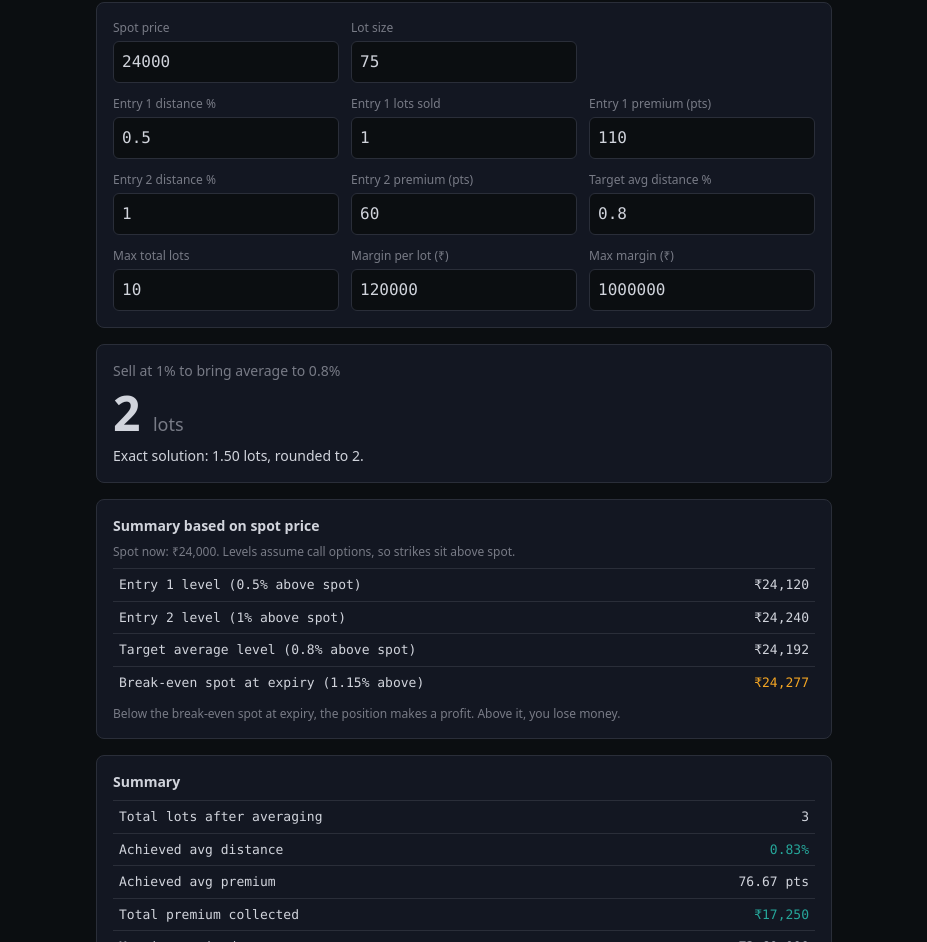
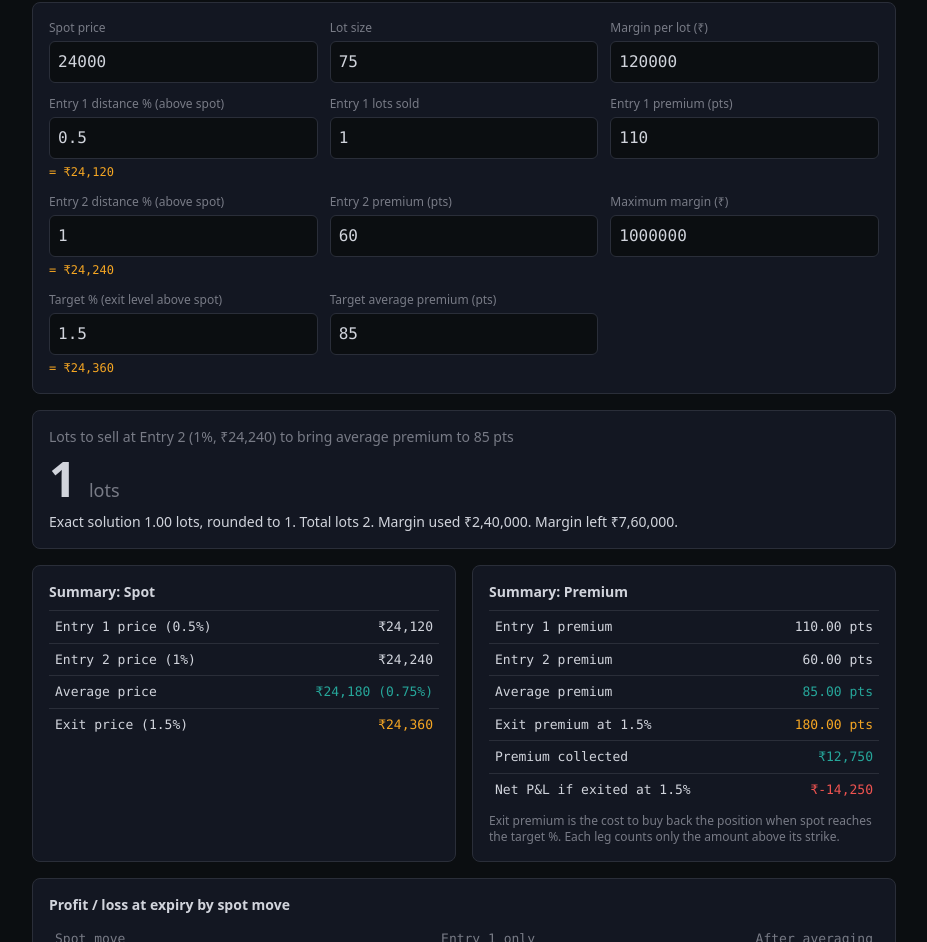
Before and after one commit to premg001/OptionSellingCalculator, a plain HTML site: page Option_Averaging_Simple.html in a window 1280 px wide. Shown: the part 58-1000 px from the top of the page, without its empty margins (176-1103 px from the left). Drawn offline with nearby package versions, Linux system fonts and the light colour scheme.

Commit message:
Replace calculator with premium-target model
Co-authored-by: Copilot <223556219+Copilot@users.noreply.github.com>

```diff
--- a/Option_Averaging_Simple.html
+++ b/Option_Averaging_Simple.html
@@ -11,6 +11,7 @@
   .lbl { display:block; font-size:12px; color:#787b86; margin-bottom:4px; }
   .inp { width:100%; background:#0b0e11; border:1px solid #2a2e39; border-radius:6px; padding:8px; color:#d1d4dc; font-family:ui-monospace,Menlo,monospace; outline:none; }
   .inp:focus { border-color:#2962ff; }
+  .hint { display:block; margin-top:4px; font-family:ui-monospace,Menlo,monospace; font-size:12px; color:#f5a623; min-height:16px; }
   .up { color:#26a69a; } .down { color:#ef5350; } .warn { color:#f5a623; } .muted { color:#787b86; }
   table { width:100%; border-collapse:collapse; font-family:ui-monospace,Menlo,monospace; font-size:13px; }
   th { text-align:right; color:#787b86; font-weight:normal; padding:6px; }
@@ -19,43 +20,43 @@
 </style>
 </head>
 <body class="antialiased">
-<div class="mx-auto max-w-3xl space-y-4 p-4">
+<div class="mx-auto max-w-4xl space-y-4 p-4">
 
   <h1 class="text-lg font-semibold">Option Averaging Calculator</h1>
 
   <!-- INPUTS -->
   <div class="card grid grid-cols-2 gap-3 md:grid-cols-3">
-    <label><span class="lbl">Spot price</span><input id="spot" type="number" class="inp" value="24000"></label>
-    <label><span class="lbl">Lot size</span><input id="lot" type="number" class="inp" value="75"></label>
-    <div></div>
+    <label><span class="lbl">Spot price</span><input id="spot" type="number" step="any" class="inp" value="24000"></label>
+    <label><span class="lbl">Lot size</span><input id="lot" type="number" step="1" class="inp" value="75"></label>
+    <label><span class="lbl">Margin per lot (₹)</span><input id="mpl" type="number" step="any" class="inp" value="120000"></label>
 
-    <label><span class="lbl">Entry 1 distance %</span><input id="d1" type="number" step="any" class="inp" value="0.5"></label>
-    <label><span class="lbl">Entry 1 lots sold</span><input id="l1" type="number" class="inp" value="1"></label>
+    <label><span class="lbl">Entry 1 distance % (above spot)</span><input id="d1" type="number" step="any" class="inp" value="0.5"><span id="d1px" class="hint"></span></label>
+    <label><span class="lbl">Entry 1 lots sold</span><input id="l1" type="number" step="1" class="inp" value="1"></label>
     <label><span class="lbl">Entry 1 premium (pts)</span><input id="p1" type="number" step="any" class="inp" value="110"></label>
 
-    <label><span class="lbl">Entry 2 distance %</span><input id="d2" type="number" step="any" class="inp" value="1"></label>
+    <label><span class="lbl">Entry 2 distance % (above spot)</span><input id="d2" type="number" step="any" class="inp" value="1"><span id="d2px" class="hint"></span></label>
     <label><span class="lbl">Entry 2 premium (pts)</span><input id="p2" type="number" step="any" class="inp" value="60"></label>
-    <label><span class="lbl">Target avg distance %</span><input id="t" type="number" step="any" class="inp" value="0.8"></label>
+    <label><span class="lbl">Maximum margin (₹)</span><input id="maxM" type="number" step="any" class="inp" value="1000000"></label>
 
-    <label><span class="lbl">Max total lots</span><input id="maxLots" type="number" class="inp" value="10"></label>
-    <label><span class="lbl">Margin per lot (₹)</span><input id="mpl" type="number" class="inp" value="120000"></label>
-    <label><span class="lbl">Max margin (₹)</span><input id="maxM" type="number" class="inp" value="1000000"></label>
+    <label><span class="lbl">Target % (exit level above spot)</span><input id="tpct" type="number" step="any" class="inp" value="1.5"><span id="tpx" class="hint"></span></label>
+    <label><span class="lbl">Target average premium (pts)</span><input id="tp" type="number" step="any" class="inp" value="85"></label>
+    <div></div>
   </div>
 
   <!-- ANSWER -->
   <div class="card" id="answer"></div>
 
-  <!-- SPOT-BASED SUMMARY -->
-  <div class="card" id="spotSummary"></div>
-
-  <!-- SUMMARY -->
-  <div class="card" id="summary"></div>
+  <!-- TWO SUMMARIES -->
+  <div class="grid gap-4 md:grid-cols-2">
+    <div class="card" id="spotBox"></div>
+    <div class="card" id="premBox"></div>
+  </div>
 
   <!-- RECOVERY -->
   <div class="card">
-    <h2 class="mb-2 text-sm font-semibold">Profit / loss at expiry by adverse move</h2>
+    <h2 class="mb-2 text-sm font-semibold">Profit / loss at expiry by spot move</h2>
     <div id="recovery"></div>
-    <p class="mt-2 text-xs muted">Expiry values only. Ignores brokerage, taxes, and slippage. Not financial advice.</p>
+    <p class="mt-2 text-xs muted">Expiry values only. Ignores brokerage, taxes and slippage. Not financial advice.</p>
   </div>
 </div>
 
@@ -63,10 +64,10 @@
 const $ = id => document.getElementById(id);
 const V = id => { const s = $(id).value; return s === '' ? NaN : Number(s); };
 const inr = n => Number.isFinite(n) ? Math.round(n).toLocaleString('en-IN') : '—';
-const pct = n => Number.isFinite(n) ? n.toFixed(2) + '%' : '—';
+const num = (n, d = 2) => Number.isFinite(n) ? n.toFixed(d) : '—';
 const LEVELS = [0.5, 1, 1.5, 2, 3, 4];
 
-// Adverse-move P&L (currency) for short legs at expiry.
+// Expiry P&L (currency) for short legs when spot moves m% above spot.
 function pnlAt(legs, spot, lot, m) {
   let prem = 0, intr = 0;
   for (const l of legs) {
@@ -76,7 +77,7 @@ function pnlAt(legs, spot, lot, m) {
   return (prem - intr) * lot;
 }
 
-// Adverse move at which expiry P&L reaches zero.
+// Spot move (%) at which expiry P&L reaches zero.
 function breakEven(legs, spot, lot) {
   let lo = 0, hi = 100;
   if (pnlAt(legs, spot, lot, lo) <= 0) return NaN;
@@ -88,89 +89,108 @@ function breakEven(legs, spot, lot) {
 }
 
 function render() {
-  const spot = V('spot'), lot = V('lot');
+  const spot = V('spot'), lot = V('lot'), mpl = V('mpl'), maxM = V('maxM');
   const d1 = V('d1'), l1 = V('l1'), p1 = V('p1');
-  const d2 = V('d2'), p2 = V('p2'), t = V('t');
-  const maxLots = V('maxLots'), mpl = V('mpl'), maxM = V('maxM');
+  const d2 = V('d2'), p2 = V('p2');
+  const tpct = V('tpct'), tp = V('tp');
 
-  // Basic checks, shown as a single message.
+  // Price shown beside every % field (the "enable spot" feature).
+  const px = pc => Number.isFinite(pc) && spot > 0 ? `= ₹${inr(spot * (1 + pc / 100))}` : '';
+  $('d1px').textContent = px(d1);
+  $('d2px').textContent = px(d2);
+  $('tpx').textContent = px(tpct);
+
+  // Validation. The first error found is shown.
   let err = '';
-  if (!(d1 > 0) || !(d2 > d1)) err = 'Entry 2 distance must be greater than Entry 1 distance.';
-  else if (!(l1 >= 1)) err = 'Entry 1 lots must be at least 1.';
-  else if (!(t > d1 && t < d2)) err = `Target must lie between ${d1}% and ${d2}%.`;
+  if (!(spot > 0)) err = 'Spot price must be greater than 0.';
+  else if (!(lot >= 1)) err = 'Lot size must be at least 1.';
   else if (!(mpl > 0)) err = 'Margin per lot must be greater than 0.';
+  else if (!(Number.isFinite(maxM) && maxM > 0)) err = 'Maximum margin must be greater than 0.';
+  else if (!(l1 >= 1) || !Number.isInteger(l1)) err = 'Entry 1 lots must be a whole number of at least 1.';
+  else if (!(d1 > 0)) err = 'Entry 1 distance must be greater than 0%.';
+  else if (!(d2 > d1)) err = 'Entry 2 distance must be greater than Entry 1 distance.';
+  else if (!(p1 > 0) || !(p2 >= 0)) err = 'Premiums must be positive (Entry 2 may be 0).';
+  else if (!(p2 < tp && tp < p1)) err = `Target average premium must lie between ${p2} and ${p1} pts.`;
+  else if (!(tpct > 0)) err = 'Target % must be greater than 0.';
+  else if (l1 * mpl > maxM) err = 'Entry 1 margin already exceeds the maximum margin.';
 
   if (err) {
     $('answer').innerHTML = `<p class="down">${err}</p>`;
-    $('spotSummary').innerHTML = '';
-    $('summary').innerHTML = '';
+    $('spotBox').innerHTML = '';
+    $('premBox').innerHTML = '';
     $('recovery').innerHTML = '';
     return;
   }
 
-  // Core formula: A = L1 × (Target − d1) / (d2 − Target)
-  const raw = l1 * (t - d1) / (d2 - t);
+  // Core formula: A = L1 × (Target − P1) / (P2 − Target), rounded to nearest lot,
+  // capped by the remaining margin.
+  const raw = l1 * (tp - p1) / (p2 - tp);
   const need = Math.max(0, Math.round(raw));
-  const marginLeft = maxM - l1 * mpl;
-  const cap = Math.max(0, Math.min(maxLots - l1, Math.floor(marginLeft / mpl)));
-  const add = Math.min(need, cap);
+  const capM = Math.max(0, Math.floor((maxM - l1 * mpl) / mpl));
+  const add = Math.min(need, capM);
   const total = l1 + add;
 
   const avgD = (l1 * d1 + add * d2) / total;
   const avgP = (l1 * p1 + add * p2) / total;
+
+  // Exit premium at the target % level: intrinsic value per unit for each leg.
+  const intr = d => Math.max(0, tpct - d) * spot / 100;
+  const exit1 = intr(d1), exit2 = intr(d2);
+  const avgExit = (l1 * exit1 + add * exit2) / total;
+
+  const premCollected = (l1 * p1 + add * p2) * lot;
+  const netAtExit = (l1 * (p1 - exit1) + add * (p2 - exit2)) * lot;
+  const margin = total * mpl;
+
   const legs = [{ lots: l1, dist: d1, prem: p1 }, { lots: add, dist: d2, prem: p2 }];
   const be = breakEven(legs, spot, lot);
-  const margin = total * mpl;
-  const premium = (l1 * p1 + add * p2) * lot;
 
   $('answer').innerHTML = `
-    <div class="text-sm muted">Sell at ${d2}% to bring average to ${t}%</div>
-    <div class="text-5xl font-bold my-2">${add} <span class="text-lg font-normal muted">lots</span></div>
-    <div class="text-sm">Exact solution: ${raw.toFixed(2)} lots, rounded to ${need}.</div>
-    ${add < need ? `<div class="warn text-sm mt-1">Only ${add} lot(s) fit your lot or margin limits. The target is not fully reached.</div>` : ''}
-    ${need === 0 ? `<div class="muted text-sm mt-1">Entry 1 alone is already at or beyond the target. No averaging needed.</div>` : ''}`;
+    <div class="text-sm muted">Lots to sell at Entry 2 (${d2}%, ₹${inr(spot * (1 + d2 / 100))}) to bring average premium to ${tp} pts</div>
+    <div class="my-2 text-5xl font-bold">${add} <span class="text-lg font-normal muted">lots</span></div>
+    <div class="text-sm">Exact solution ${num(raw, 2)} lots, rounded to ${need}.
+      Total lots ${total}. Margin used ₹${inr(margin)}. Margin left ₹${inr(maxM - margin)}.</div>
+    ${add < need ? `<div class="warn text-sm mt-1">Only ${add} lot(s) fit the margin limit, so the target is not fully reached.</div>` : ''}
+    ${need === 0 ? `<div class="muted text-sm mt-1">Entry 1 alone already meets the target. No extra lots needed.</div>` : ''}`;
 
-  // Price levels derived from spot. Assumes CALL options (strikes above spot).
-  const px = pctMove => spot * (1 + pctMove / 100);
-  const pxTxt = v => Number.isFinite(v) ? '₹' + inr(v) : '—';
-  const bePx = px(be);
-  const lvl = m => spot * (1 + m / 100);
-  $('spotSummary').innerHTML = `
-    <h2 class="mb-2 text-sm font-semibold">Summary based on spot price</h2>
-    <p class="mb-2 text-xs muted">Spot now: ₹${inr(spot)}. Levels assume call options, so strikes sit above spot.</p>
+  $('spotBox').innerHTML = `
+    <h2 class="mb-2 text-sm font-semibold">Summary: Spot</h2>
     <table>
-      <tr><td>Entry 1 level (${d1}% above spot)</td><td>${pxTxt(lvl(d1))}</td></tr>
-      <tr><td>Entry 2 level (${d2}% above spot)</td><td>${pxTxt(lvl(d2))}</td></tr>
-      <tr><td>Target average level (${t}% above spot)</td><td>${pxTxt(lvl(t))}</td></tr>
-      <tr><td>Break-even spot at expiry (${pct(be)} above)</td><td class="warn">${pxTxt(bePx)}</td></tr>
+      <tr><td>Entry 1 price (${d1}%)</td><td>₹${inr(spot * (1 + d1 / 100))}</td></tr>
+      <tr><td>Entry 2 price (${d2}%)</td><td>₹${inr(spot * (1 + d2 / 100))}</td></tr>
+      <tr><td>Average price</td><td class="up">₹${inr(spot * (1 + avgD / 100))} (${num(avgD)}%)</td></tr>
+      <tr><td>Exit price (${tpct}%)</td><td class="warn">₹${inr(spot * (1 + tpct / 100))}</td></tr>
+    </table>`;
+
+  $('premBox').innerHTML = `
+    <h2 class="mb-2 text-sm font-semibold">Summary: Premium</h2>
+    <table>
+      <tr><td>Entry 1 premium</td><td>${num(p1)} pts</td></tr>
+      <tr><td>Entry 2 premium</td><td>${num(p2)} pts</td></tr>
+      <tr><td>Average premium</td><td class="up">${num(avgP)} pts</td></tr>
+      <tr><td>Exit premium at ${tpct}%</td><td class="warn">${num(avgExit)} pts</td></tr>
+      <tr><td>Premium collected</td><td class="up">₹${inr(premCollected)}</td></tr>
+      <tr><td>Net P&amp;L if exited at ${tpct}%</td><td class="${netAtExit >= 0 ? 'up' : 'down'}">₹${inr(netAtExit)}</td></tr>
     </table>
-    <p class="mt-2 text-xs muted">Below the break-even spot at expiry, the position makes a profit. Above it, you lose money.</p>`;
-
-  $('summary').innerHTML = `
-    <h2 class="mb-2 text-sm font-semibold">Summary</h2>
-    <table>
-      <tr><td>Total lots after averaging</td><td>${total}</td></tr>
-      <tr><td>Achieved avg distance</td><td class="up">${pct(avgD)}</td></tr>
-      <tr><td>Achieved avg premium</td><td>${(l1 * p1 + add * p2) / total === 0 ? '—' : ((l1 * p1 + add * p2) / total).toFixed(2) + ' pts'}</td></tr>
-      <tr><td>Total premium collected</td><td class="up">₹${inr(premium)}</td></tr>
-      <tr><td>Margin required</td><td>₹${inr(margin)}</td></tr>
-      <tr><td>Margin left</td><td class="${maxM - margin < 0 ? 'down' : ''}">₹${inr(maxM - margin)}</td></tr>
-      <tr><td>Break-even adverse move</td><td>${pct(be)}</td></tr>
-    </table>`;
+    <p class="mt-2 text-xs muted">Exit premium is the cost to buy back the position when spot reaches the target %. Each leg counts only the amount above its strike.</p>`;
 
   $('recovery').innerHTML = `
     <table>
-      <tr><th>Move</th><th>Entry 1 only</th><th>After averaging</th></tr>
+      <tr><th>Spot move</th><th>Entry 1 only</th><th>After averaging</th></tr>
       ${LEVELS.map(m => {
         const only = pnlAt([{ lots: l1, dist: d1, prem: p1 }], spot, lot, m);
-        const after = pnlAt(legs.map(l => ({ ...l, lots: m >= l.dist || l === legs[0] ? l.lots : 0 })), spot, lot, m);
+        const after = pnlAt([
+          { lots: l1, dist: d1, prem: p1 },
+          { lots: m >= d2 ? add : 0, dist: d2, prem: p2 },
+        ], spot, lot, m);
         return `<tr>
           <td>${m}%</td>
           <td class="${only >= 0 ? 'up' : 'down'}">₹${inr(only)}</td>
           <td class="${after >= 0 ? 'up' : 'down'}">₹${inr(after)}</td>
         </tr>`;
       }).join('')}
-    </table>`;
+    </table>
+    <p class="mt-2 text-xs muted">Break-even spot move at expiry: ${Number.isFinite(be) ? be.toFixed(2) + '%' : '—'}.</p>`;
 }
 
 document.addEventListener('input', render);
```
